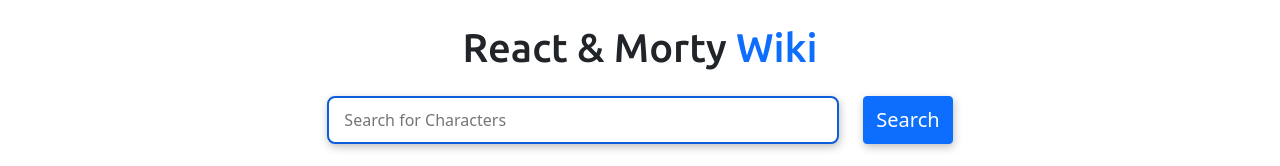
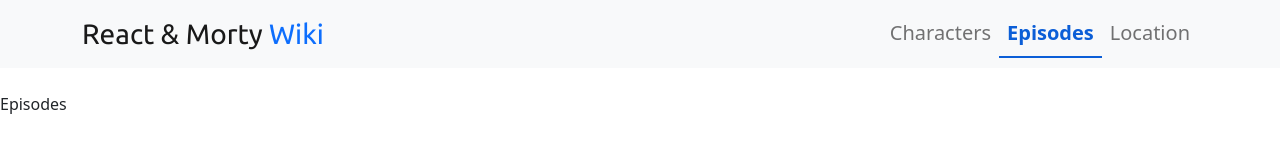
Before and after one commit to d-cryptic/rick-and-morty-wiki, a React (Create React App) app: page /episodes in a window 1280 px wide. Shown: the top 166 px of the page. Built offline with nearby package versions, Linux system fonts and the light colour scheme; no server answers.

Commit message:
react router and navbar

```diff
--- a/public/index.html
+++ b/public/index.html
@@ -10,6 +10,11 @@
       content="Web site created using create-react-app"
     />
     <link rel="apple-touch-icon" href="%PUBLIC_URL%/logo192.png" />
+    <link
+      rel="stylesheet"
+      href="https://cdnjs.cloudflare.com/ajax/libs/font-awesome/5.15.4/css/all.min.css"
+    />
+
     <!--
       manifest.json provides metadata used when your web app is installed on a
       user's mobile device or desktop. See https://developers.google.com/web/fundamentals/web-app-manifest/
--- /dev/null
+++ b/src/App.css
@@ -0,0 +1,5 @@
+.active {
+  border-bottom: 2px solid #0b5ed7;
+  font-weight: bold;
+  color: #0b5ed7 !important;
+}
--- a/src/App.jsx
+++ b/src/App.jsx
@@ -6,8 +6,29 @@
 import Filters from "./components/Filters/Filters";
 import Pagination from "./components/Pagination/Pagination";
 import Search from "./components/Search/Search";
+import Navbar from "./components/Navbar/Navbar";
+
+import { BrowserRouter as Router, Routes, Route } from "react-router-dom";
+import Episodes from "./components/Pages/Episodes";
+import Location from "./components/Pages/Location";
 
 function App() {
+  return (
+    <Router>
+      <div className="App">
+        <Navbar />
+      </div>
+
+      <Routes>
+        <Route path="/" element={<Home />} />
+        <Route path="/episodes" element={<Episodes />} />
+        <Route path="/location" element={<Location />} />
+      </Routes>
+    </Router>
+  );
+}
+
+const Home = () => {
   let [pageNumber, setPageNumber] = useState(1);
   let [search, setSearch] = useState("");
   let [status, setStatus] = useState("");
@@ -28,10 +49,6 @@
 
   return (
     <div className="App">
-      <h1 className="text-center ubuntu my-4">
-        React & Morty <span className="text-primary">Wiki</span>
-      </h1>
-
       <Search setSearch={setSearch} setPageNumber={setPageNumber} />
 
       <div className="container">
@@ -57,6 +74,6 @@
       />
     </div>
   );
-}
+};
 
 export default App;
--- /dev/null
+++ b/src/components/Navbar/Navbar.jsx
@@ -0,0 +1,55 @@
+import React from "react";
+import { NavLink, Link } from "react-router-dom";
+import "../../App.css";
+
+const Navbar = () => {
+  return (
+    <nav className="navbar navbar-expand-lg navbar-light bg-light mb-4">
+      <div className="container">
+        <Link to="/" className="fs-3 ubuntu navbar-brand">
+          React & Morty <span className="text-primary">Wiki</span>
+        </Link>
+        <button
+          className="navbar-toggler"
+          type="button"
+          data-bs-toggle="collapse"
+          data-bs-target="#navbarNavAltMarkup"
+          aria-controls="navbarNavAltMarkup"
+          aria-expanded="false"
+          aria-label="Toggle navigation">
+          <style jsx>
+            {`
+              button[aria-expanded="false"] > .close {
+                display: none;
+              }
+
+              button[aria-expanded="true"] > .open {
+                display: none;
+              }
+            `}
+          </style>
+
+          <i className="fas text-dark fa-bars open fw-bold"></i>
+          <i className="fas fa-times close fw-bold text-dark"></i>
+        </button>
+        <div
+          className="collapse navbar-collapse justify-content-end"
+          id="navbarNavAltMarkup">
+          <div className="navbar-nav fs-5">
+            <NavLink to="/" activeClassName="active" className="nav-link">
+              Characters
+            </NavLink>
+            <NavLink to="/episodes" className="nav-link">
+              Episodes
+            </NavLink>
+            <NavLink to="/location" className="nav-link">
+              Location
+            </NavLink>
+          </div>
+        </div>
+      </div>
+    </nav>
+  );
+};
+
+export default Navbar;
--- /dev/null
+++ b/src/components/Pages/Episodes.jsx
@@ -0,0 +1,7 @@
+import React from "react";
+
+const Episodes = () => {
+  return <div>Episodes</div>;
+};
+
+export default Episodes;
--- /dev/null
+++ b/src/components/Pages/Location.jsx
@@ -0,0 +1,7 @@
+import React from "react";
+
+const Location = () => {
+  return <div>Location</div>;
+};
+
+export default Location;
```
